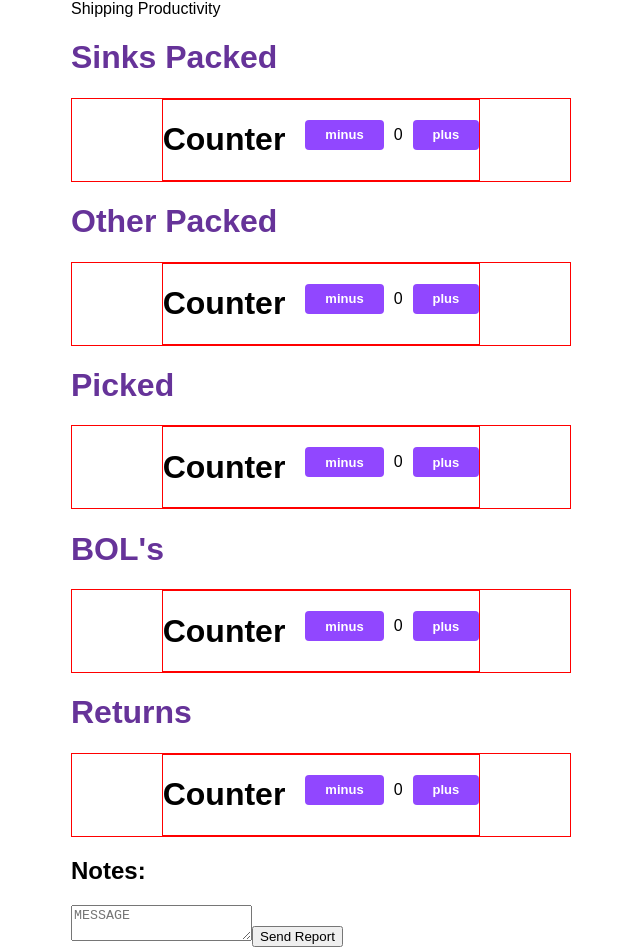
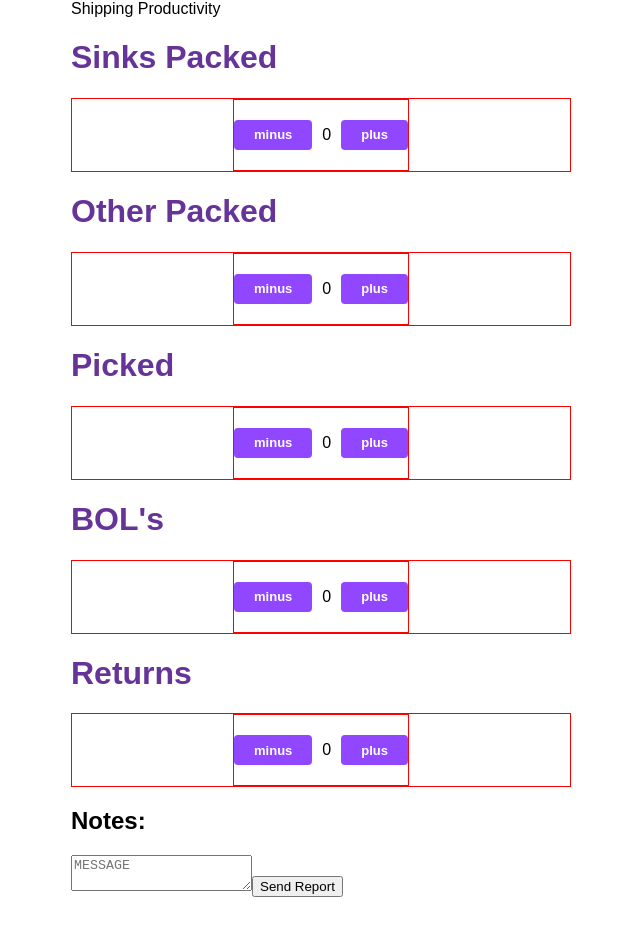
Before and after one commit to Douglas4739/shipping-productivity, a React (Create React App) app: page / in a window 1280 px wide. Shown: the whole page, without its empty margins (319-959 px from the left). After the commit the page ends 897 px from the top, so only its background shows below. Built offline with nearby package versions, Linux system fonts and the light colour scheme.

Commit message:
comment out counter title

```diff
--- a/src/components/counter.js
+++ b/src/components/counter.js
@@ -2,7 +2,7 @@ import React, { useState } from "react";
 import './counter.css';
 
 export default function Counter() {
-  const title = "Counter";
+  // const title = "Counter";
   const [counter, setCounter] = useState(0);
 
   const handleClickUp = () => {
@@ -16,7 +16,7 @@ export default function Counter() {
   return (
     <div className="container">
       <div className="card">
-        <h1 className='cardTitle'>{title}</h1>
+        {/* <h1 className='cardTitle'>{title}</h1> */}
         <button className="btn" onClick={handleClickDown}>minus</button>
         <p className="counter">{counter}</p>
         <button className="btn" onClick={handleClickUp}>plus</button>
```
